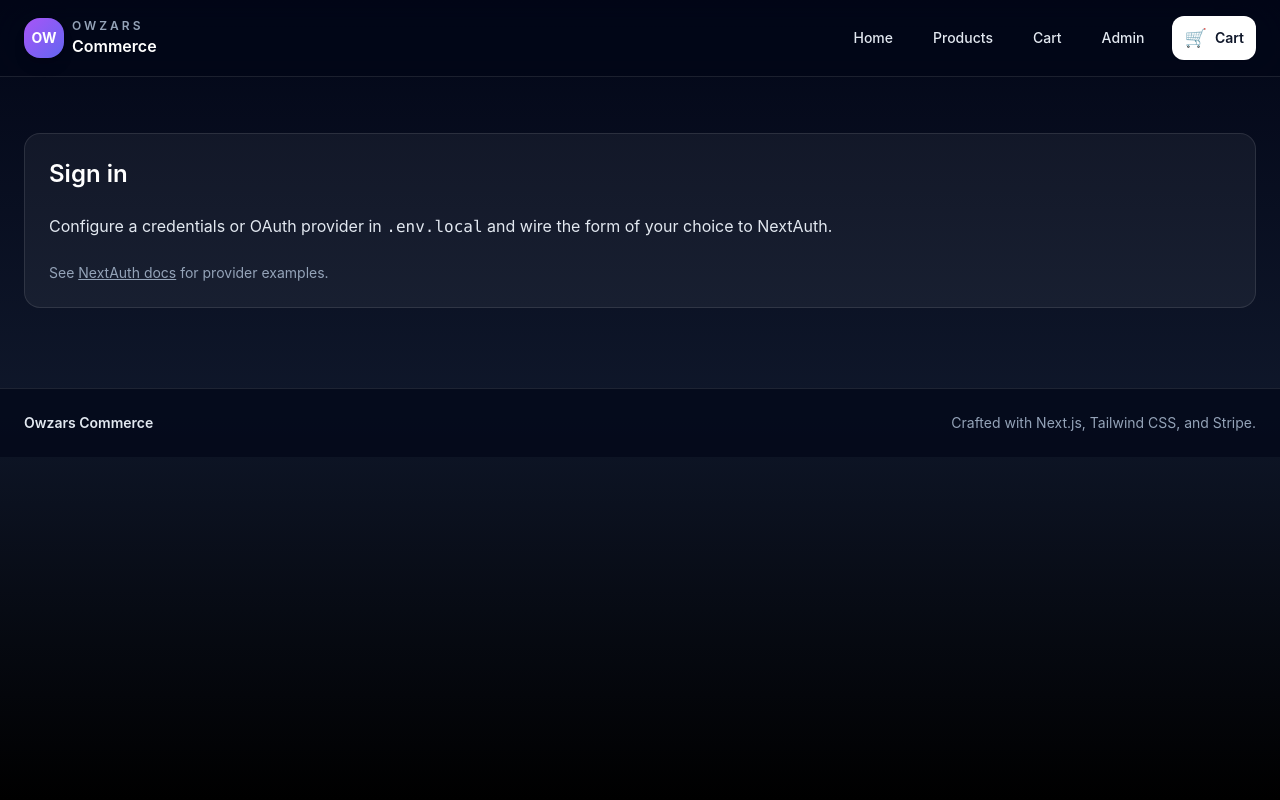
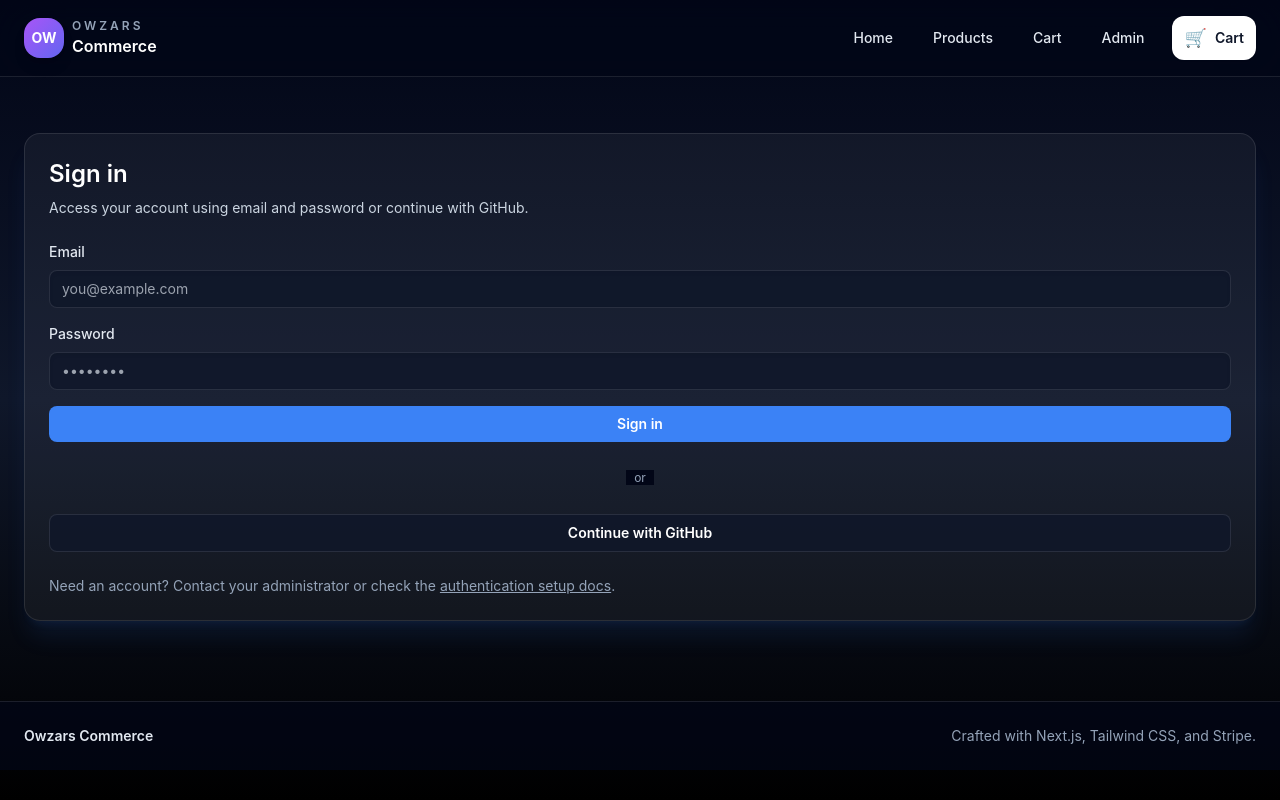
Before and after one commit to sam1527/owzars-commerce, a Next.js app: page /auth/signin in a window 1280 px wide. Built offline with nearby package versions, Linux system fonts and the light colour scheme.

Commit message:
Add functional sign-in form

```diff
--- a/app/auth/signin/page.tsx
+++ b/app/auth/signin/page.tsx
@@ -1,16 +1,126 @@
+"use client";
+
 import Link from "next/link";
+import { useRouter, useSearchParams } from "next/navigation";
+import { FormEvent, useState } from "react";
+import { signIn } from "next-auth/react";
 
 export default function SignInPage() {
+  const router = useRouter();
+  const searchParams = useSearchParams();
+  const callbackUrl = searchParams.get("callbackUrl") ?? "/";
+
+  const [email, setEmail] = useState("");
+  const [password, setPassword] = useState("");
+  const [error, setError] = useState<string | null>(null);
+  const [isSubmitting, setIsSubmitting] = useState(false);
+
+  const handleSubmit = async (event: FormEvent<HTMLFormElement>) => {
+    event.preventDefault();
+    setError(null);
+    setIsSubmitting(true);
+
+    const result = await signIn("credentials", {
+      redirect: false,
+      email,
+      password,
+      callbackUrl,
+    });
+
+    setIsSubmitting(false);
+
+    if (result?.error) {
+      setError("Invalid email or password. Please try again.");
+      return;
+    }
+
+    router.push(callbackUrl);
+    router.refresh();
+  };
+
+  const handleGitHubSignIn = async () => {
+    setError(null);
+    await signIn("github", { callbackUrl });
+  };
+
   return (
-    <div className="space-y-6 rounded-2xl border border-white/10 bg-white/5 p-6 text-slate-200">
-      <h1 className="text-2xl font-semibold text-white">Sign in</h1>
-      <p>
-        Configure a credentials or OAuth provider in <code>.env.local</code> and wire the
-        form of your choice to NextAuth.
-      </p>
+    <div className="space-y-6 rounded-2xl border border-white/10 bg-white/5 p-6 text-slate-200 shadow-xl shadow-blue-500/10">
+      <div className="space-y-2">
+        <h1 className="text-2xl font-semibold text-white">Sign in</h1>
+        <p className="text-sm text-slate-300">
+          Access your account using email and password or continue with GitHub.
+        </p>
+      </div>
+
+      {error ? (
+        <div className="rounded-lg border border-red-500/40 bg-red-500/10 p-3 text-sm text-red-100">
+          {error}
+        </div>
+      ) : null}
+
+      <form onSubmit={handleSubmit} className="space-y-4">
+        <div className="space-y-2">
+          <label className="block text-sm font-medium text-slate-200" htmlFor="email">
+            Email
+          </label>
+          <input
+            id="email"
+            name="email"
+            type="email"
+            autoComplete="email"
+            required
+            value={email}
+            onChange={(event) => setEmail(event.target.value)}
+            className="w-full rounded-lg border border-white/10 bg-slate-900/80 px-3 py-2 text-sm text-white shadow-inner outline-none transition focus:border-blue-400 focus:ring-2 focus:ring-blue-400/40"
+            placeholder="you@example.com"
+          />
+        </div>
+
+        <div className="space-y-2">
+          <label className="block text-sm font-medium text-slate-200" htmlFor="password">
+            Password
+          </label>
+          <input
+            id="password"
+            name="password"
+            type="password"
+            autoComplete="current-password"
+            required
+            value={password}
+            onChange={(event) => setPassword(event.target.value)}
+            className="w-full rounded-lg border border-white/10 bg-slate-900/80 px-3 py-2 text-sm text-white shadow-inner outline-none transition focus:border-blue-400 focus:ring-2 focus:ring-blue-400/40"
+            placeholder="••••••••"
+          />
+        </div>
+
+        <button
+          type="submit"
+          disabled={isSubmitting}
+          className="flex w-full items-center justify-center gap-2 rounded-lg bg-blue-500 px-4 py-2 text-sm font-semibold text-white transition hover:bg-blue-600 disabled:cursor-not-allowed disabled:opacity-70"
+        >
+          {isSubmitting ? "Signing you in..." : "Sign in"}
+        </button>
+      </form>
+
+      <div className="relative py-1 text-center text-xs text-slate-400">
+        <span className="relative z-10 bg-slate-950 px-2">or</span>
+        <span className="absolute inset-x-0 top-1/2 -z-10 h-px bg-white/10" aria-hidden />
+      </div>
+
+      <button
+        type="button"
+        onClick={handleGitHubSignIn}
+        className="flex w-full items-center justify-center gap-2 rounded-lg border border-white/10 bg-slate-900/80 px-4 py-2 text-sm font-semibold text-white transition hover:border-blue-400 hover:text-blue-100"
+      >
+        Continue with GitHub
+      </button>
+
       <p className="text-sm text-slate-400">
-        See <Link href="https://next-auth.js.org/configuration" className="underline">NextAuth docs</Link>
-        {" "}for provider examples.
+        Need an account? Contact your administrator or check the
+        <Link href="https://next-auth.js.org/configuration/providers/oauth" className="ml-1 underline">
+          authentication setup docs
+        </Link>
+        .
       </p>
     </div>
   );
```
